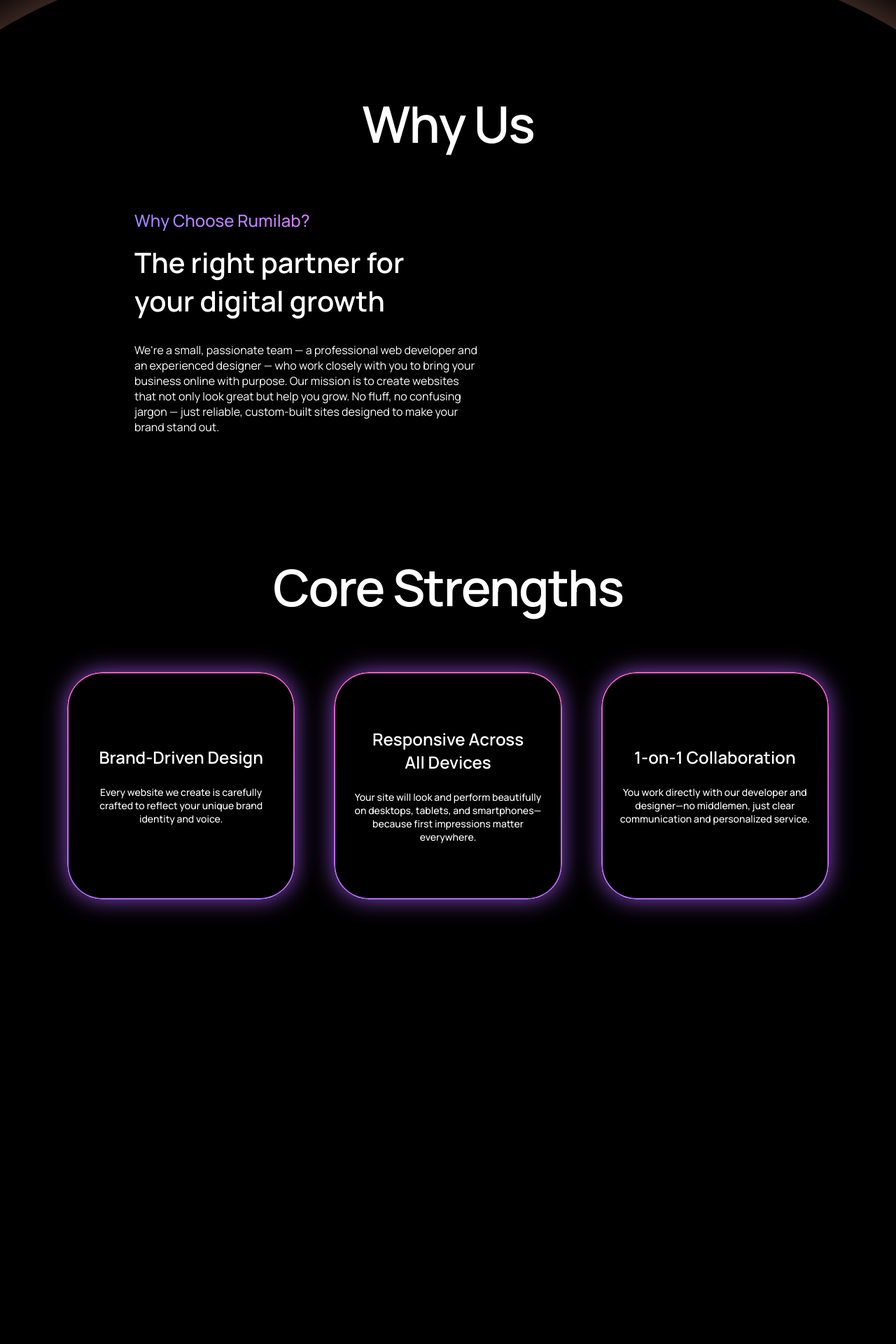
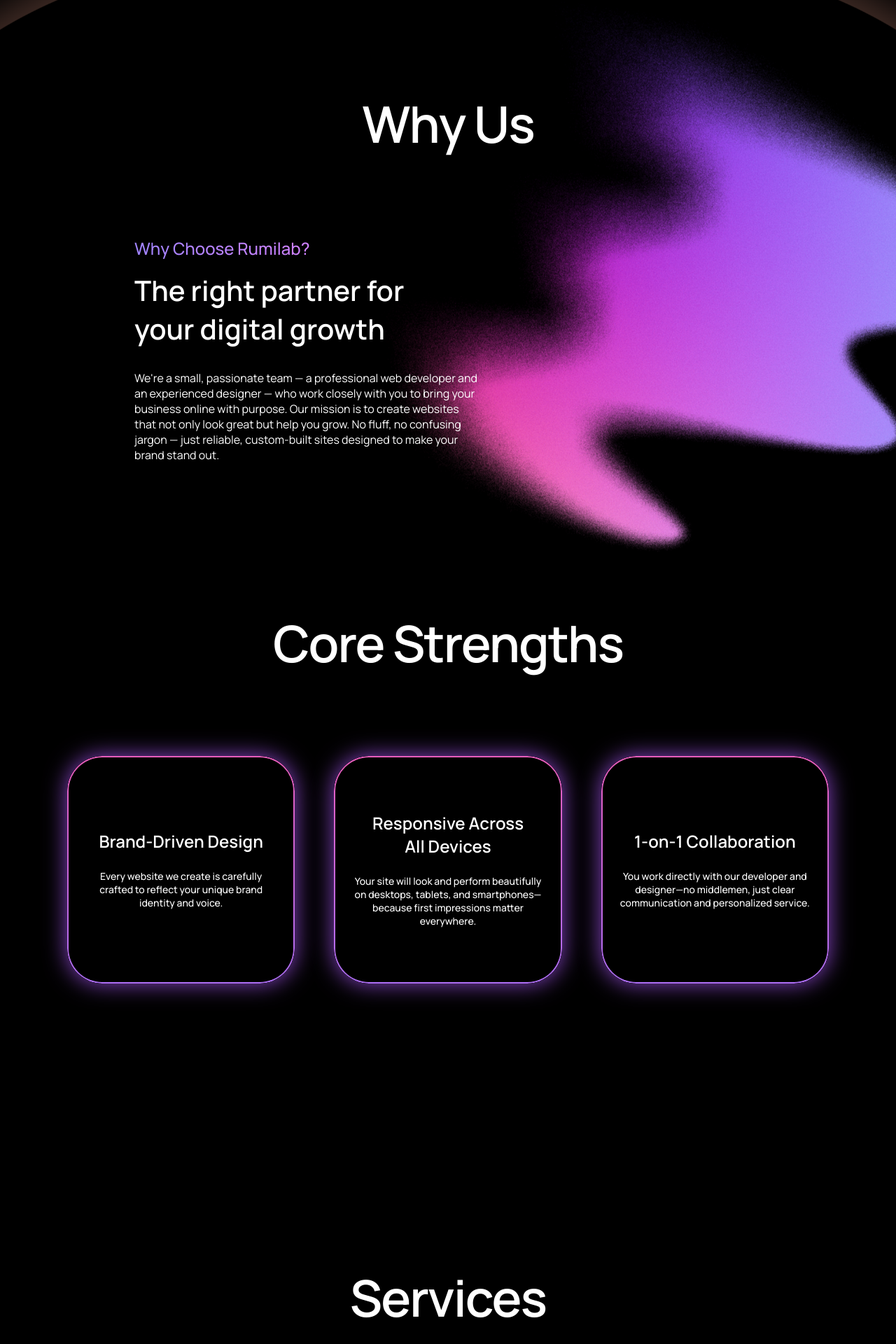
Before and after one commit to Rumilab-Agency/Website, a React (Vite) app in the folder client/: page / in a window 1280 px wide. Shown: the part 670-2590 px from the top of the page at 70% size. Before the commit the page ends 2043 px from the top, so only its background shows below. Built offline with nearby package versions, Linux system fonts and the light colour scheme.

Commit message:
Push some visual and structure update

```diff
--- a/client/src/components/Hero/Hero.style.ts
+++ b/client/src/components/Hero/Hero.style.ts
@@ -13,6 +13,8 @@ export const sunrise = keyframes`
 
 
 export const HeroContainer = styled.div`
+  background-color: #010101;
+
 `;
 
 export const HeadlineWrapper = styled.div`
@@ -64,7 +66,6 @@ export const SunriseImage = styled.img`
   width: 100%;
   height: auto;
   display: block;
-  background-color: #010101;
   margin-top: -64px; /* Optional: overlap slightly with Hero */
   z-index: -1;
   opacity: 0;
--- /dev/null
+++ b/client/src/components/ServiceSection/Service.style.ts
@@ -0,0 +1,15 @@
+
+import styled, {  } from 'styled-components';
+import { breakpoints, Title, Container, ContentWrapper } from '../../layouts/AppLayout.style';
+
+
+
+export const ServiceContainer = styled(Container)`
+  background-color: black;
+
+`;
+
+export const ServiceTitle = styled(Title)`
+  color:white;
+
+`;
--- a/client/src/components/ServiceSection/Service.tsx
+++ b/client/src/components/ServiceSection/Service.tsx
@@ -0,0 +1,14 @@
+
+import { ServiceContainer, ServiceTitle} from './Service.style';
+
+const Strength = () => (
+    <ServiceContainer>
+          <ServiceTitle>
+              Services
+          </ServiceTitle>
+          {/* <ServiceContentWrapper>
+          </ServiceontentWrapper> */}
+    </ServiceContainer>
+  );
+
+  export default Strength;
--- a/client/src/components/WhySection/WhySection.style.ts
+++ b/client/src/components/WhySection/WhySection.style.ts
@@ -2,6 +2,7 @@ import styled, {  } from 'styled-components';
 import { breakpoints, SubTitle, Title, Content, Container,ContentWrapper, SectionTitle } from '../../layouts/AppLayout.style';
 
 
+import whyUsBg from '../../assets/images/bg-why.png';
 
 
 
@@ -13,7 +14,6 @@ export const WhyUsContainer = styled(Container)`
 
 export const WhyUsTitle = styled(Title)`
   color:white;
-  background-color: black;
 
 `;
 
@@ -78,6 +78,8 @@ export const WhyUsContent = styled(Content)`
 
   color: white;
   width: 100%;
+  position: relative;
+  z-index: 2;
 
 
   @media (min-width: ${breakpoints.md}) {
@@ -93,13 +95,37 @@ export const WhyUsContent = styled(Content)`
 
 
 export const WhyUsBg = styled.img`
-  width: 55%;
-  right:0;
-  top:0;
+
+
+  width: 285px;
+  right: 0;
+  bottom: 20%;
+
+
   height: auto;
   position:absolute;
-  background-color: #010101;
   margin-top: -64px; /* Optional: overlap slightly with Hero */
   z-index: 1;
 
+
+  @media (min-width: ${breakpoints.sm}) {
+  }
+
+  @media (min-width: ${breakpoints.md}) {
+      width: 385px;
+      right: 0;
+      bottom: 20%;
+
+  }
+
+  @media (min-width: ${breakpoints.lg}) {
+      width: 735px;
+      bottom: 0;
+  }
+
+  @media (min-width: ${breakpoints.xl}) {
+      width: 57.422vw;
+
+  }
+
 `;
--- a/client/src/components/WhySection/WhySection.tsx
+++ b/client/src/components/WhySection/WhySection.tsx
@@ -1,6 +1,6 @@
-import { WhyUsContainer, WhyUsContentWrapper, WhyUsSubHeadline, WhyUsContent, WhyUsHeadline, WhyUsTitle } from './WhySection.style';
+import { WhyUsContainer, WhyUsContentWrapper, WhyUsSubHeadline, WhyUsContent, WhyUsHeadline, WhyUsTitle,WhyUsBg } from './WhySection.style';
 
-// import whyUsBg from '../../assets/images/bg-why.png';
+import whyUsBg from '../../assets/images/bg-why.png';
 
 
 const WhyUs = () => (
@@ -17,7 +17,9 @@ const WhyUs = () => (
             </WhyUsHeadline>
             <WhyUsContent>
             We're a small, passionate team — a professional web developer and an experienced designer — who work closely with you to bring your business online with purpose. Our mission is to create websites that not only look great but help you grow. No fluff, no confusing jargon — just reliable, custom-built sites designed to make your brand stand out.            </WhyUsContent>
+            <WhyUsBg src={whyUsBg} alt="Why Us Background" />
         </WhyUsContentWrapper>
+
   </WhyUsContainer>
 );
 
--- a/client/src/index.css
+++ b/client/src/index.css
@@ -4,7 +4,6 @@
   margin: 0;
   padding: 0;
   box-sizing: border-box;
-  background-color: black;
 }
 
 html, body {
--- a/client/src/layouts/AppLayout.style.ts
+++ b/client/src/layouts/AppLayout.style.ts
@@ -141,18 +141,19 @@ export const ContentWrapper = styled.div`
   margin: 20px auto;
 
   @media (min-width: ${breakpoints.md}) {
-
-  }
-
-  @media (min-width: ${breakpoints.lg}) {
       margin-top: 40px;
       margin-bottom: 40px;
   }
 
+  @media (min-width: ${breakpoints.lg}) {
+      margin-top: 80px;
+      margin-bottom: 80px;
+  }
+
 
   @media (min-width: ${breakpoints.xl}) {
-    margin-top: 3.125vw;
-    margin-bottom: 3.125vw;
+    margin-top: 6.25vw;
+    margin-bottom: 6.25vw;
   }
 `;
 
--- a/client/src/pages/Landing.tsx
+++ b/client/src/pages/Landing.tsx
@@ -3,6 +3,7 @@ import AppLayout from '../layouts/AppLayout';
 import Hero from '../components/Hero/Hero';
 import WhySection from '../components/WhySection/WhySection';
 import Strength from '../components/Strength/Strength';
+import Service from '../components/ServiceSection/Service';
 
 
 
@@ -13,6 +14,7 @@ const Landing = () => {
         <Hero />
         <WhySection/>
         <Strength/>
+        <Service/>
       </AppLayout>
     );
   };
```
Also changed, not shown: client/src/components/ServiceSection/Service.ts (deleted).
